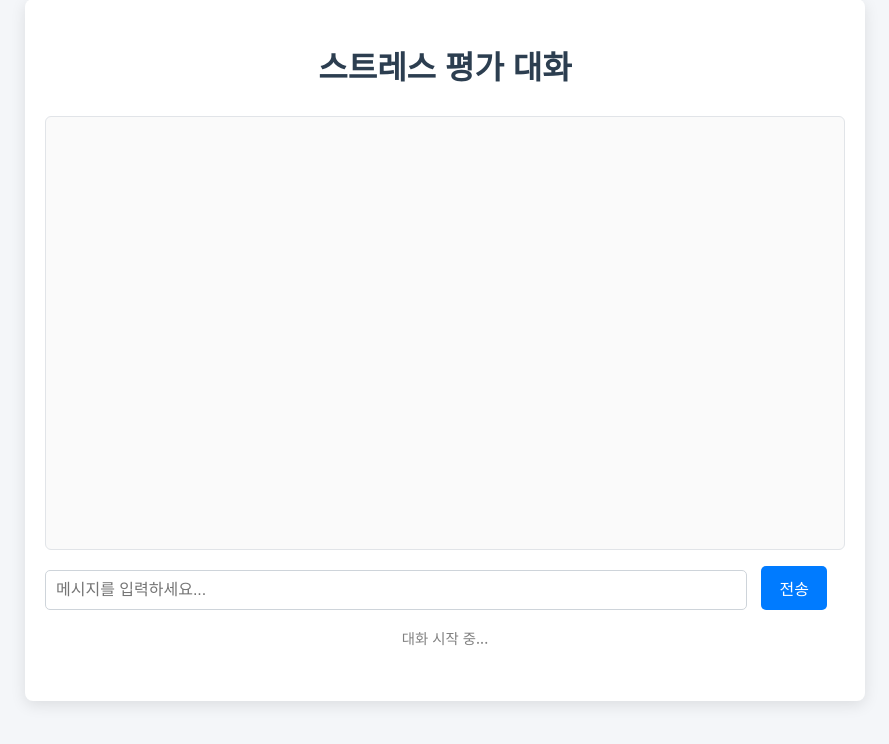
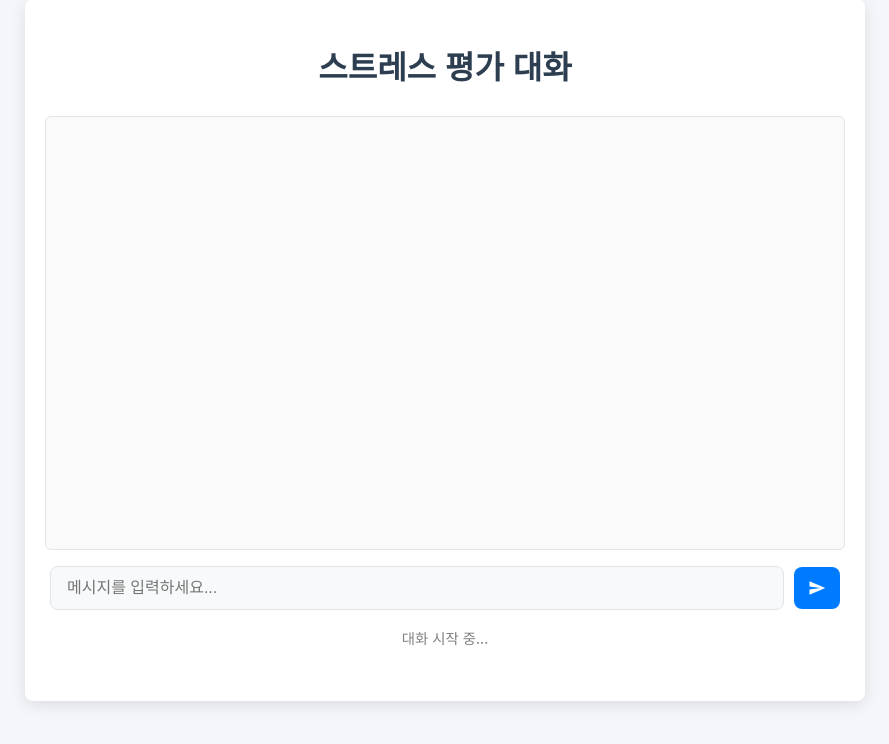
Before and after one commit to MainState/stress-chat, a Flask app: page / in a window 1280 px wide. Shown: the part 31-775 px from the top of the page, without its empty margins (195-1084 px from the left). Run offline with Flask 3, Linux system fonts and the light colour scheme.

Commit message:
Assistant checkpoint: Update chat UI with modern input and button styles
Assistant generated file changes:
- templates/index.html: Add input-area div and paper plane icon
- static/style.css: Update input and button styles

---

User prompt:

프롬프트를 진행해줘

Replit-Commit-Author: Assistant
Replit-Commit-Session-Id: f940d15c-ba39-40f3-8441-cbe40565b8f3

```diff
--- a/static/style.css
+++ b/static/style.css
@@ -84,41 +84,89 @@ h2 {
     border-bottom-left-radius: 4px;
 }
 
+/* 입력 영역 */
+#input-area {
+    display: flex;
+    align-items: center;
+    gap: 10px;
+    margin-top: 15px;
+    padding: 0 5px;
+}
+
 /* 입력 필드 */
 #user-input {
-    width: calc(100% - 120px);
-    padding: 10px;
-    border: 1px solid #ced4da;
-    border-radius: 5px;
+    flex-grow: 1;
+    padding: 12px 16px;
+    border: 1px solid #e1e4e8;
+    border-radius: 8px;
     font-size: 1rem;
-    margin-right: 10px;
+    background-color: #f8f9fa;
+    transition: all 0.2s ease;
 }
 
 #user-input:focus {
     outline: none;
-    border-color: #80bdff;
-    box-shadow: 0 0 0 0.2rem rgba(0, 123, 255, 0.25);
+    border-color: #007bff;
+    background-color: #fff;
+    box-shadow: 0 0 0 3px rgba(0, 123, 255, 0.15);
 }
 
-/* 버튼 스타일 */
+/* 버튼 공통 스타일 */
 button {
-    padding: 10px 18px;
+    padding: 10px 20px;
     border: none;
-    border-radius: 5px;
+    border-radius: 8px;
     background-color: #007bff;
     color: white;
     font-size: 1rem;
     cursor: pointer;
-    transition: background-color 0.2s ease-in-out;
+    transition: all 0.2s ease;
+    display: flex;
+    align-items: center;
+    justify-content: center;
+    gap: 6px;
 }
 
 button:hover {
     background-color: #0056b3;
+    transform: translateY(-1px);
+}
+
+button:active {
+    transform: translateY(0);
 }
 
 button:disabled {
     background-color: #6c757d;
     cursor: not-allowed;
+    transform: none;
+}
+
+/* 전송 버튼 */
+#send-button {
+    padding: 12px;
+    min-width: 46px;
+    background-color: #007bff;
+}
+
+#send-button svg {
+    transition: transform 0.2s ease;
+}
+
+#send-button:hover svg {
+    transform: translateX(2px);
+}
+
+/* 다시 시작하기 버튼 */
+#try-again-button {
+    background-color: #28a745;
+    padding: 14px 28px;
+    margin-top: 2rem;
+    font-size: 1.1rem;
+}
+
+#try-again-button:hover {
+    background-color: #218838;
 }
 
 /* 상태 표시 */
--- a/templates/index.html
+++ b/templates/index.html
@@ -12,9 +12,13 @@
         <h1>스트레스 평가 대화</h1>
         <div id="chat-section">
             <div id="chat-box"></div>
-            <div>
+            <div id="input-area">
                 <input type="text" id="user-input" placeholder="메시지를 입력하세요...">
-                <button id="send-button">전송</button>
+                <button id="send-button">
+                    <svg viewBox="0 0 24 24" width="18" height="18" fill="currentColor">
+                        <path d="M2.01 21L23 12 2.01 3 2 10l15 2-15 2z"/>
+                    </svg>
+                </button>
             </div>
             <div id="turn-indicator" style="margin-bottom: 5px; font-size: 0.9em; color: grey;">대화 시작 중...</div>
             <div id="score-display"></div>
```
